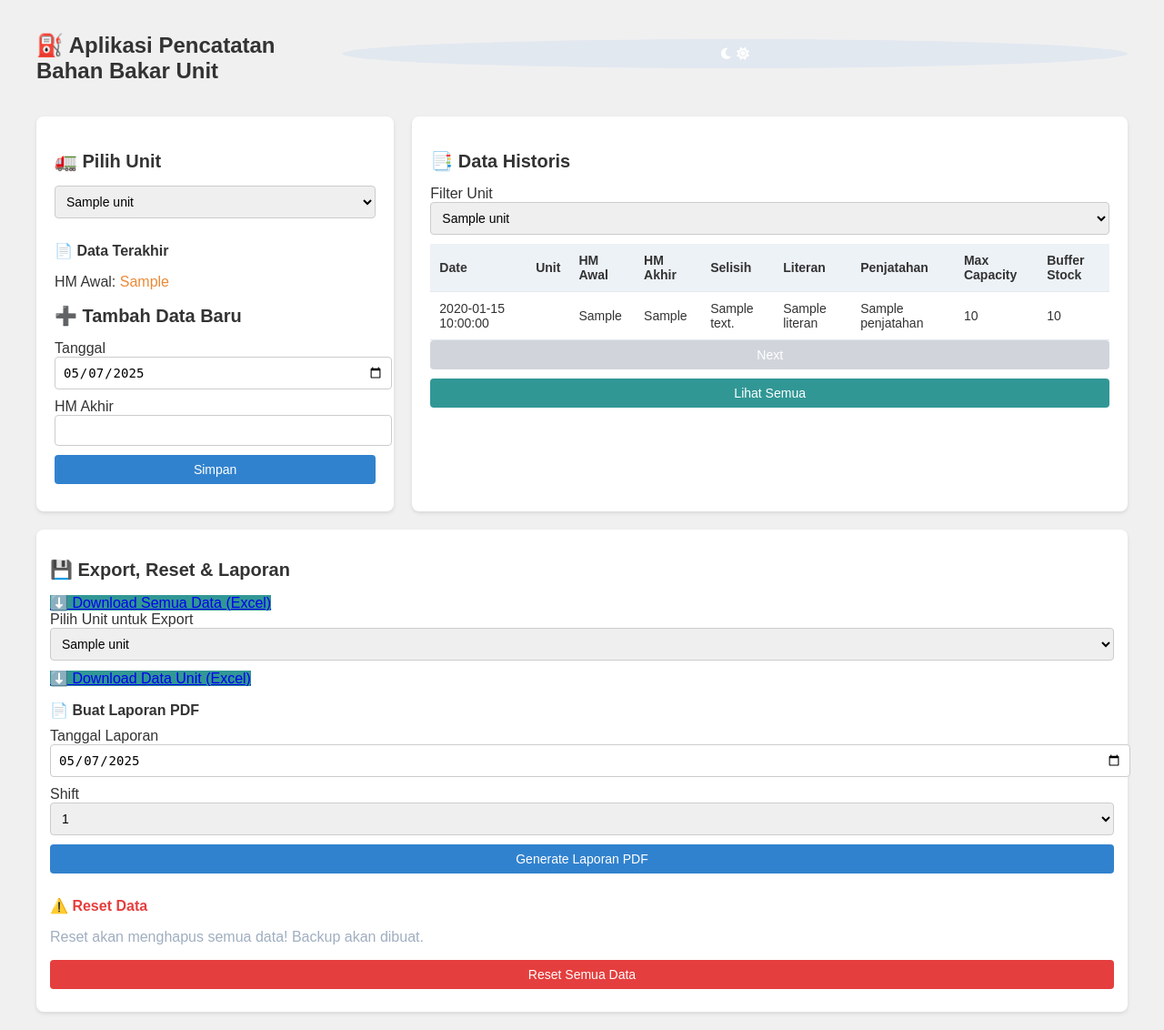
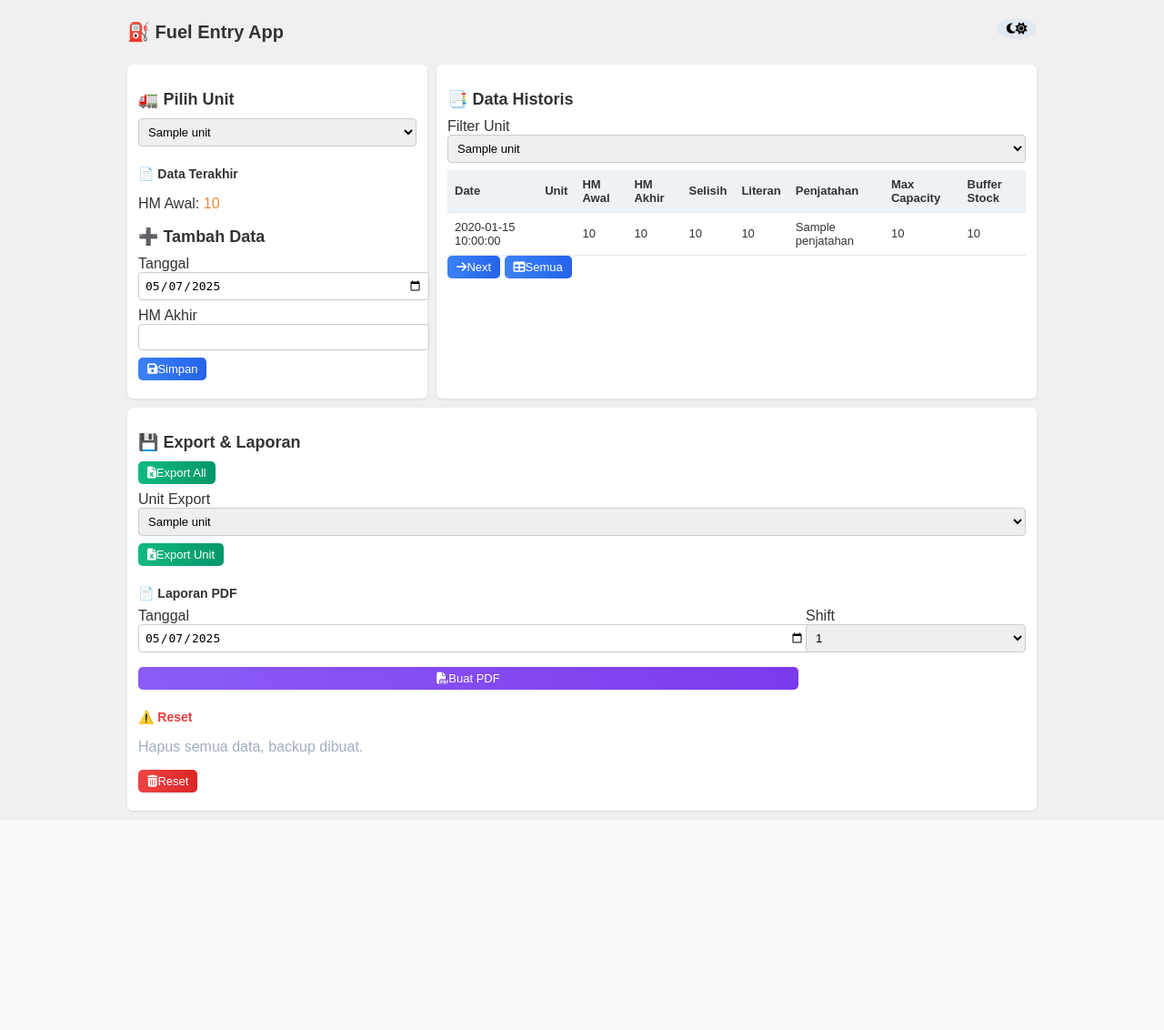
Before and after one commit to Julpian/fuel-app-new, a Flask app: template app/templates/index.html in a window 1280 px wide. Shown: the whole page at 91% size. After the commit the page ends 893 px from the top, so only its background shows below. Run offline with Flask 3, Linux system fonts and the light colour scheme; the template is opened without the code that fills it: most values are stand-ins (such as "Sample title", 1, 10 or a date in 2020); parts of the project's set-up code (start-up, migrations or seed data) failed here and were passed over; some libraries are stand-ins or nearby versions.

Commit message:
Update index.html for minimalist design with compact buttons and layout

```diff
--- a/app/templates/index.html
+++ b/app/templates/index.html
@@ -4,16 +4,16 @@
     <meta charset="UTF-8">
     <meta name="viewport" content="width=device-width, initial-scale=1.0">
     <title>⛽ Fuel Entry App</title>
-    <link href="https://cdnjs.cloudflare.com/ajax/libs/font-awesome/6.0.0/css/all.min.css" rel="stylesheet">
+    <link href="https://cdnjs.cloudflare.com/ajax/libs/font-awesome/6.6.0/css/all.min.css" rel="stylesheet">
     <style>
-        /* Simple offline CSS styling */
+        /* Minimalist CSS styling */
         body {
             font-family: Arial, sans-serif;
             background-color: #f0f0f0;
             color: #333;
             min-height: 100vh;
             margin: 0;
-            padding: 20px;
+            padding: 10px;
         }
 
         .dark {
@@ -22,7 +22,7 @@
         }
 
         .container {
-            max-width: 1200px;
+            max-width: 1000px;
             margin: 0 auto;
         }
 
@@ -30,30 +30,30 @@
             display: flex;
             justify-content: space-between;
             align-items: center;
-            margin-bottom: 20px;
+            margin-bottom: 10px;
         }
 
         h1 {
-            font-size: 24px;
+            font-size: 20px;
             font-weight: bold;
         }
 
         h2 {
-            font-size: 20px;
+            font-size: 18px;
             font-weight: bold;
-            margin-bottom: 15px;
+            margin-bottom: 10px;
         }
 
         h3 {
-            font-size: 16px;
+            font-size: 14px;
             font-weight: bold;
-            margin-bottom: 10px;
+            margin-bottom: 8px;
         }
 
         .grid {
             display: grid;
             grid-template-columns: 1fr;
-            gap: 20px;
+            gap: 10px;
         }
 
         @media (min-width: 768px) {
@@ -64,22 +64,22 @@
 
         .panel {
             background-color: #fff;
-            padding: 20px;
-            border-radius: 8px;
-            box-shadow: 0 2px 4px rgba(0, 0, 0, 0.1);
+            padding: 12px;
+            border-radius: 6px;
+            box-shadow: 0 1px 3px rgba(0, 0, 0, 0.1);
         }
 
         .dark .panel {
             background-color: #2d3748;
         }
 
-        select, input, button {
+        select, input {
             width: 100%;
-            padding: 8px;
-            margin-bottom: 10px;
+            padding: 6px;
+            margin-bottom: 8px;
             border: 1px solid #ccc;
             border-radius: 4px;
-            font-size: 14px;
+            font-size: 13px;
         }
 
         .dark select, .dark input {
@@ -88,15 +88,61 @@
             color: #e2e8f0;
         }
 
-        button {
-            background-color: #3182ce;
-            color: #fff;
+        button, a.button {
+            display: inline-flex;
+            align-items: center;
+            justify-content: center;
+            padding: 5px 10px;
+            margin-bottom: 8px;
             border: none;
+            border-radius: 5px;
+            font-size: 13px;
+            font-weight: 500;
             cursor: pointer;
+            transition: background-color 0.2s, transform 0.1s;
+            text-decoration: none;
+            width: auto;
+            min-width: 44px;
         }
 
-        button:hover:not(:disabled) {
-            background-color: #2b6cb0;
+        button:hover:not(:disabled), a.button:hover:not(:disabled) {
+            transform: translateY(-1px);
+        }
+
+        .btn-primary {
+            background: linear-gradient(90deg, #3b82f6, #2563eb);
+            color: #fff;
+        }
+
+        .btn-primary:hover:not(:disabled) {
+            background: linear-gradient(90deg, #2563eb, #1d4ed8);
+        }
+
+        .btn-excel {
+            background: linear-gradient(90deg, #10b981, #059669);
+            color: #fff;
+        }
+
+        .btn-excel:hover:not(:disabled) {
+            background: linear-gradient(90deg, #059669, #047857);
+        }
+
+        .btn-pdf {
+            background: linear-gradient(90deg, #8b5cf6, #7c3aed);
+            color: #fff;
+        }
+
+        .btn-pdf:hover:not(:disabled) {
+            background: linear-gradient(90deg, #7c3aed, #6d28d9);
+        }
+
+        .btn-reset {
+            background: linear-gradient(90deg, #ef4444, #dc2626);
+            color: #fff;
+        }
+
+        .btn-reset:hover:not(:disabled) {
+            background: linear-gradient(90deg, #dc2626, #b91c1c);
         }
 
         .pagination-btn:disabled {
@@ -105,10 +151,11 @@
         }
 
         .toast {
-            padding: 15px;
-            border-radius: 8px;
-            margin-top: 10px;
+            padding: 10px;
+            border-radius: 6px;
+            margin-top: 8px;
             color: #fff;
+            font-size: 13px;
         }
 
         .toast.success {
@@ -122,11 +169,11 @@
         table {
             width: 100%;
             border-collapse: collapse;
-            font-size: 14px;
+            font-size: 13px;
         }
 
         th, td {
-            padding: 10px;
+            padding: 8px;
             text-align: left;
             border-bottom: 1px solid #e2e8f0;
         }
@@ -152,35 +199,19 @@
         }
 
         .sidebar {
-            margin-top: 20px;
+            margin-top: 10px;
             background-color: #fff;
-            padding: 15px;
-            border-radius: 8px;
-            box-shadow: 0 2px 4px rgba(0, 0, 0, 0.1);
+            padding: 12px;
+            border-radius: 6px;
+            box-shadow: 0 1px 3px rgba(0, 0, 0, 0.1);
         }
 
         .dark .sidebar {
             background-color: #2d3748;
         }
 
-        .btn-teal {
-            background-color: #319795;
-        }
-
-        .btn-teal:hover:not(:disabled) {
-            background-color: #2c7a7b;
-        }
-
-        .btn-rose {
-            background-color: #e53e3e;
-        }
-
-        .btn-rose:hover:not(:disabled) {
-            background-color: #c53030;
-        }
-
         .theme-toggle {
-            padding: 8px;
+            padding: 5px;
             border-radius: 50%;
             background-color: #e2e8f0;
             border: none;
@@ -206,12 +237,25 @@
         .text-rose {
             color: #e53e3e;
         }
+
+        .form-grid {
+            display: grid;
+            grid-template-columns: 3fr 1fr;
+            gap: 8px;
+            margin-bottom: 8px;
+        }
+
+        @media (max-width: 768px) {
+            .form-grid {
+                grid-template-columns: 1fr;
+            }
+        }
     </style>
 </head>
 <body class="bg-gray-100 dark:bg-gray-900 text-gray-900 dark:text-gray-100 min-h-screen">
     <div class="container">
         <header>
-            <h1>⛽ Aplikasi Pencatatan Bahan Bakar Unit</h1>
+            <h1>⛽ Fuel Entry App</h1>
             <button id="theme-toggle" class="theme-toggle">
                 <i class="fas fa-moon dark:hidden"></i>
                 <i class="fas fa-sun hidden dark:block"></i>
@@ -230,10 +274,10 @@
 
                 <div>
                     <h3>📄 Data Terakhir</h3>
-                    <p>HM Awal: <span class="text-orange">{{ last_hm_akhir }}</span></p>
+                    <p>HM Awal: <span class="text-orange">{{ last_hm_akhir | round(2) }}</span></p>
                 </div>
 
-                <h2>➕ Tambah Data Baru</h2>
+                <h2>➕ Tambah Data</h2>
                 <form action="{{ url_for('add_record') }}" method="POST" id="fuel-form">
                     <input type="hidden" name="no_unit" id="form-unit" value="{{ selected_unit }}">
                     <div>
@@ -244,7 +288,7 @@
                         <label>HM Akhir</label>
                         <input type="number" name="hm_akhir" step="0.1" required>
                     </div>
-                    <button type="submit">Simpan</button>
+                    <button type="submit" class="btn-primary"><i class="fas fa-save mr-2"></i>Simpan</button>
                 </form>
 
                 <!-- Toast Notifications -->
@@ -288,50 +332,50 @@
                             </thead>
                             <tbody id="historical-body">
                                 {% for row in filtered_df %}
-                                    <tr class="{% if row.is_new %}new{% endif %}" style="display: none;">
+                                    <tr class="{% if row.is_new %}new{% endif %}">
                                         <td>{{ row.Date }}</td>
                                         <td>{{ row.NO_UNIT }}</td>
-                                        <td>{{ row.HM_AWAL }}</td>
-                                        <td>{{ row.HM_AKHIR }}</td>
-                                        <td>{{ row.SELISIH }}</td>
-                                        <td>{{ row.LITERAN }}</td>
+                                        <td>{{ row.HM_AWAL | round(2) }}</td>
+                                        <td>{{ row.HM_AKHIR | round(2) }}</td>
+                                        <td>{{ row.SELISIH | round(2) }}</td>
+                                        <td>{{ row.LITERAN | round(2) }}</td>
                                         <td>{{ row.PENJATAHAN }}</td>
-                                        <td>{{ row['Max_Capacity'] }}</td>
-                                        <td>{{ row['Buffer_Stock'] }}</td>
+                                        <td>{{ row.Max_Capacity | round(2) }}</td>
+                                        <td>{{ row.Buffer_Stock | round(2) }}</td>
                                     </tr>
                                 {% endfor %}
                             </tbody>
                         </table>
                     </div>
                     <div>
-                        <button id="next-btn" class="pagination-btn">Next</button>
-                        <button id="show-all-btn" class="btn-teal">Lihat Semua</button>
+                        <button id="next-btn" class="btn-primary pagination-btn"><i class="fas fa-arrow-right mr-1"></i>Next</button>
+                        <button id="show-all-btn" class="btn-primary"><i class="fas fa-table mr-1"></i>Semua</button>
                     </div>
                 {% else %}
-                    <p class="text-gray">Belum ada data yang tersimpan.</p>
+                    <p class="text-gray">Belum ada data.</p>
                 {% endif %}
             </div>
         </div>
 
         <!-- Sidebar: Export, Reset, PDF -->
         <div class="sidebar">
-            <h2>💾 Export, Reset & Laporan</h2>
+            <h2>💾 Export & Laporan</h2>
             <div>
-                <a href="{{ url_for('export_all') }}" class="btn-teal">⬇️ Download Semua Data (Excel)</a>
+                <a href="{{ url_for('export_all') }}" class="button btn-excel"><i class="fas fa-file-excel mr-1"></i>Export All</a>
                 <div>
-                    <label>Pilih Unit untuk Export</label>
+                    <label>Unit Export</label>
                     <select id="export-unit">
                         {% for unit in units %}
                             <option value="{{ unit }}">{{ unit }}</option>
                         {% endfor %}
                     </select>
-                    <a id="export-unit-link" href="#" class="btn-teal">⬇️ Download Data Unit (Excel)</a>
+                    <a id="export-unit-link" href="#" class="button btn-excel"><i class="fas fa-file-excel mr-1"></i>Export Unit</a>
                 </div>
                 <div>
-                    <h3>📄 Buat Laporan PDF</h3>
-                    <form action="{{ url_for('generate_pdf') }}" method="POST">
+                    <h3>📄 Laporan PDF</h3>
+                    <form action="{{ url_for('generate_pdf') }}" method="POST" class="form-grid">
                         <div>
-                            <label>Tanggal Laporan</label>
+                            <label>Tanggal</label>
                             <input type="date" name="report_date" value="{{ 'now'|strftime('%Y-%m-%d') }}" required>
                         </div>
                         <div>
@@ -341,13 +385,13 @@
                                 <option value="2">2</option>
                             </select>
                         </div>
-                        <button type="submit">Generate Laporan PDF</button>
+                        <button type="submit" class="btn-pdf"><i class="fas fa-file-pdf mr-1"></i>Buat PDF</button>
                     </form>
                 </div>
                 <div>
-                    <h3 class="text-rose">⚠️ Reset Data</h3>
-                    <p class="text-gray">Reset akan menghapus semua data! Backup akan dibuat.</p>
-                    <button onclick="confirmReset()" class="btn-rose">Reset Semua Data</button>
+                    <h3 class="text-rose">⚠️ Reset</h3>
+                    <p class="text-gray">Hapus semua data, backup dibuat.</p>
+                    <button onclick="confirmReset()" class="btn-reset"><i class="fas fa-trash-alt mr-1"></i>Reset</button>
                 </div>
             </div>
         </div>
@@ -387,7 +431,7 @@
 
         // Confirm Reset
         function confirmReset() {
-            if (confirm('Apakah Anda yakin ingin mereset semua data? Backup akan dibuat.')) {
+            if (confirm('Yakin hapus semua data? Backup akan dibuat.')) {
                 const form = document.createElement('form');
                 form.method = 'POST';
                 form.action = '{{ url_for("reset_data_route") }}';
@@ -412,29 +456,23 @@
                     rows[i].style.display = 'none';
                 }
             }
-            // Disable Next button if no more rows to show
             nextBtn.disabled = (currentPage + 1) * rowsPerPage >= rows.length;
         }
 
         if (tableBody) {
-            // Initially show first 10 rows
             updateTable();
-
-            // Next button click
             nextBtn.addEventListener('click', () => {
                 if ((currentPage + 1) * rowsPerPage < rows.length) {
                     currentPage++;
                     updateTable();
                 }
             });
-
-            // Show all button click
             showAllBtn.addEventListener('click', () => {
                 currentPage = 0;
                 for (let i = 0; i < rows.length; i++) {
                     rows[i].style.display = '';
                 }
-                nextBtn.disabled = true; // Disable Next when showing all
+                nextBtn.disabled = true;
             });
         }
     </script>
```
